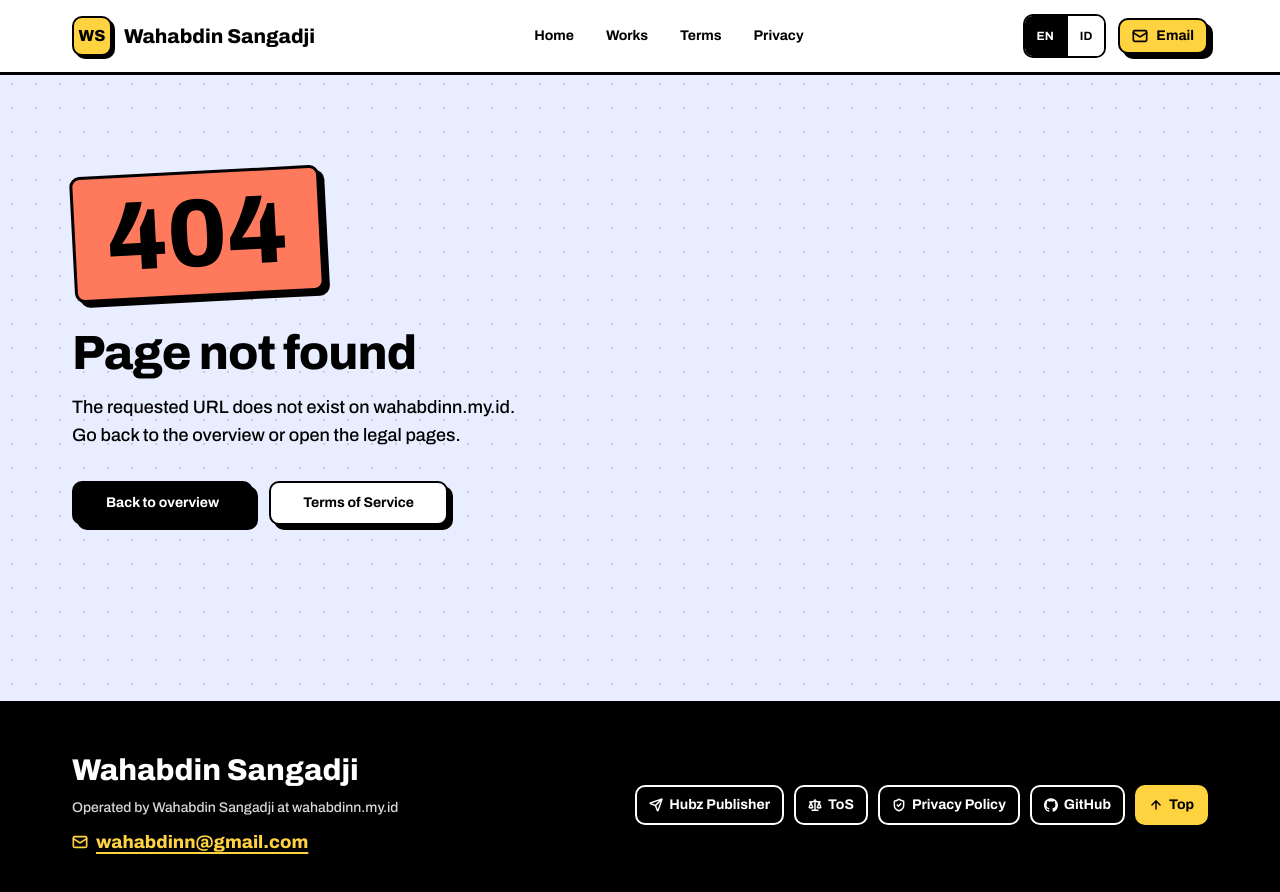
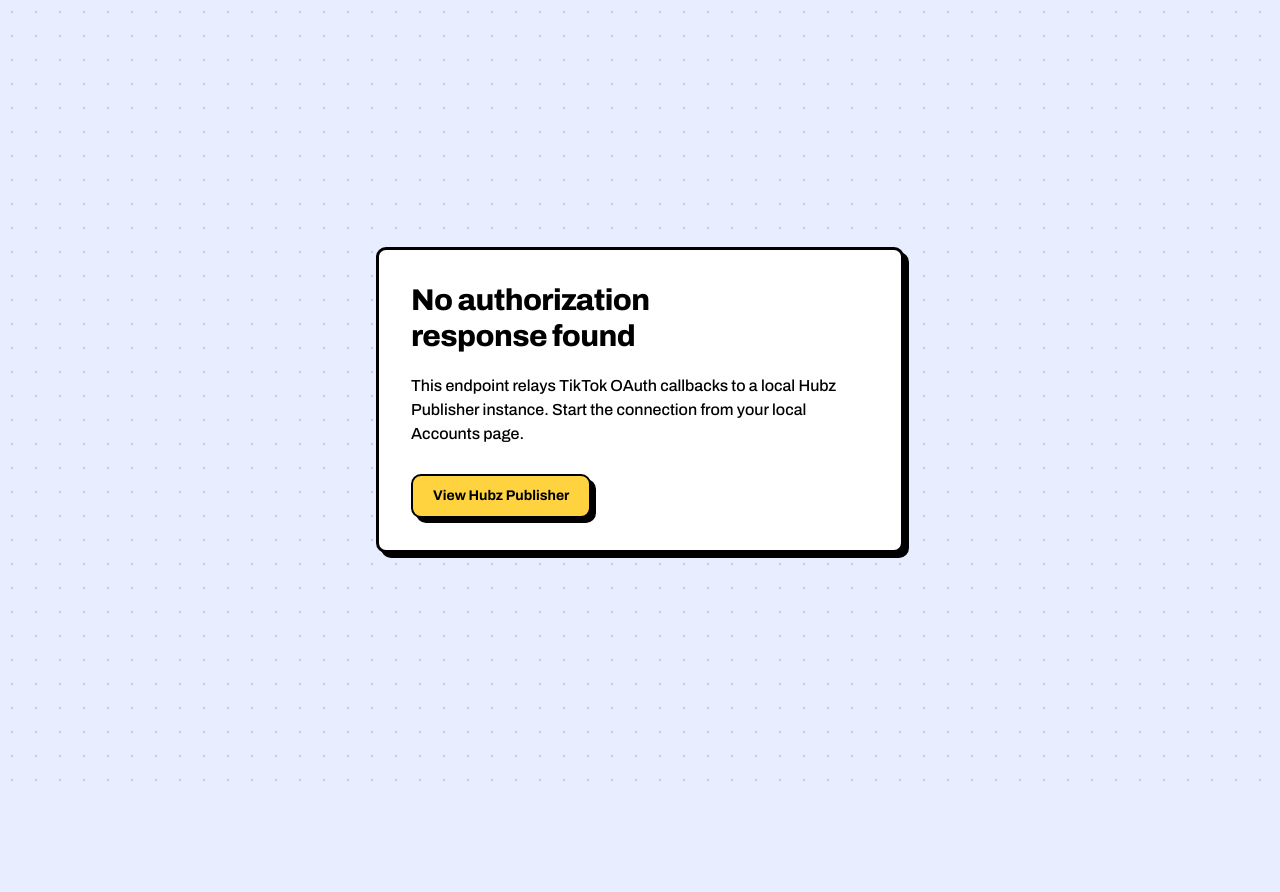
Before and after one commit to wahabdinn1/hubz-portfolio, a Next.js app: page /oauth/tiktok/callback in a window 1280 px wide. Before the commit this address had no page. Shown: the top 892 px of the page. After the commit the page ends 800 px from the top, so only its background shows below. Built offline with nearby package versions, Linux system fonts and the light colour scheme.

Commit message:
feat: add noindex HTTPS TikTok OAuth callback relay for local Hubz Publisher

```diff
--- /dev/null
+++ b/src/app/oauth/tiktok/callback/page.tsx
@@ -0,0 +1,15 @@
+import type { Metadata } from "next";
+import { TikTokOAuthRelay } from "@/components/tiktok-oauth-relay";
+
+export const metadata: Metadata = {
+  title: "TikTok OAuth Callback",
+  description: "OAuth callback relay for local Hubz Publisher desktop studio.",
+  robots: {
+    index: false,
+    follow: false,
+  },
+};
+
+export default function TikTokOAuthCallbackPage() {
+  return <TikTokOAuthRelay />;
+}
--- /dev/null
+++ b/src/components/tiktok-oauth-relay.tsx
@@ -0,0 +1,79 @@
+"use client";
+
+import { useEffect, useState } from "react";
+import Link from "next/link";
+
+const LOCAL_CALLBACK_BASE = "http://localhost:3000/api/oauth/tiktok/callback";
+const ALLOWED_PARAMS = ["code", "state", "scopes", "error", "error_description"] as const;
+
+function buildLocalForwardUrl(search: string): string | null {
+  const incoming = new URLSearchParams(search);
+  const outgoing = new URLSearchParams();
+  let hasAny = false;
+
+  for (const key of ALLOWED_PARAMS) {
+    const value = incoming.get(key);
+    if (value !== null) {
+      outgoing.set(key, value);
+      hasAny = true;
+    }
+  }
+
+  if (!hasAny) return null;
+  return `${LOCAL_CALLBACK_BASE}?${outgoing.toString()}`;
+}
+
+export function TikTokOAuthRelay() {
+  const [targetUrl, setTargetUrl] = useState<string | null>(null);
+  const [checked, setChecked] = useState(false);
+
+  useEffect(() => {
+    const forward = buildLocalForwardUrl(window.location.search);
+    // Defer state update outside effect body via microtask for React lint compliance
+    queueMicrotask(() => {
+      setTargetUrl(forward);
+      setChecked(true);
+    });
+    if (forward) {
+      window.location.replace(forward);
+    }
+  }, []);
+
+  return (
+    <main className="mx-auto flex min-h-dvh w-full max-w-[560px] flex-col items-center justify-center px-4 py-16">
+      <div className="w-full space-y-5 rounded-base border-3 border-border bg-secondary-background p-8 shadow-shadow">
+        <h1 className="text-3xl">
+          {targetUrl
+            ? "Returning to local studio"
+            : checked
+              ? "No authorization response found"
+              : "Completing TikTok sign-in"}
+        </h1>
+
+        <p className="text-base">
+          {targetUrl
+            ? "Forwarding the TikTok authorization code back to Hubz Publisher running on localhost:3000. Tokens are exchanged and encrypted strictly on your local machine."
+            : "This endpoint relays TikTok OAuth callbacks to a local Hubz Publisher instance. Start the connection from your local Accounts page."}
+        </p>
+
+        <div className="flex flex-wrap items-center gap-3 pt-2">
+          {targetUrl ? (
+            <a
+              href={targetUrl}
+              className="press inline-flex h-11 items-center justify-center rounded-base border-2 border-border bg-main px-5 text-sm font-bold text-main-foreground"
+            >
+              Continue to localhost:3000
+            </a>
+          ) : (
+            <Link
+              href="/works/hubz-publisher"
+              className="press inline-flex h-11 items-center justify-center rounded-base border-2 border-border bg-main px-5 text-sm font-bold text-main-foreground"
+            >
+              View Hubz Publisher
+            </Link>
+          )}
+        </div>
+      </div>
+    </main>
+  );
+}
```
